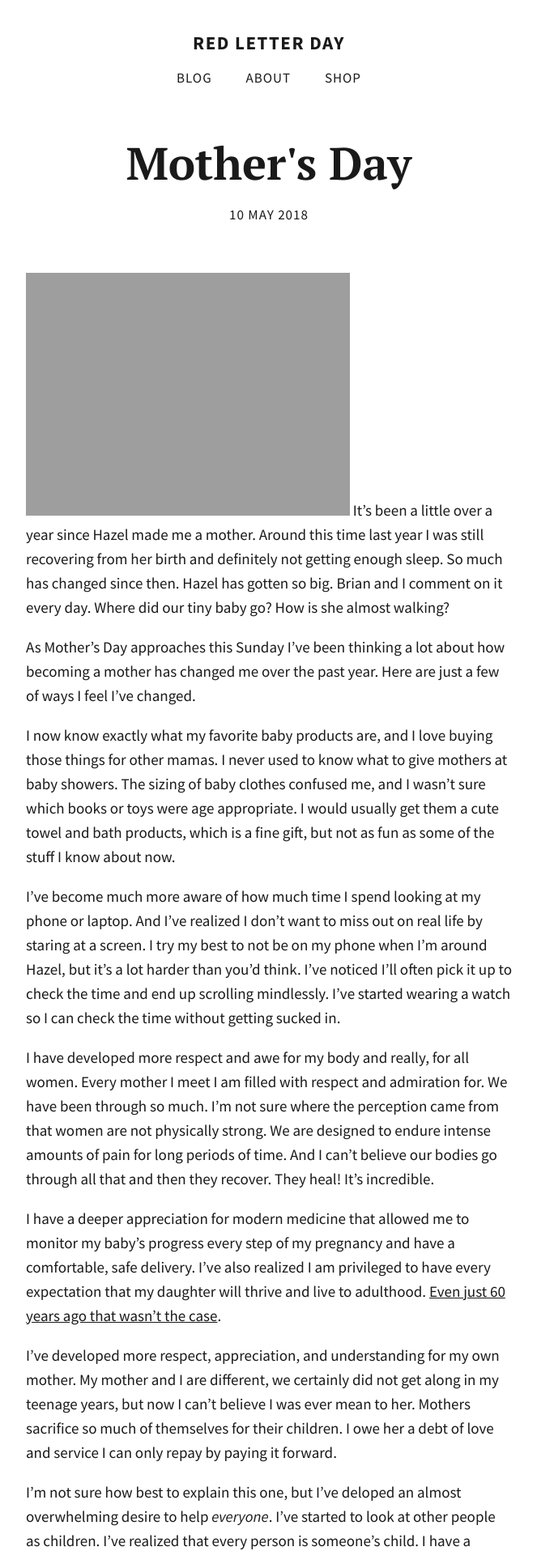
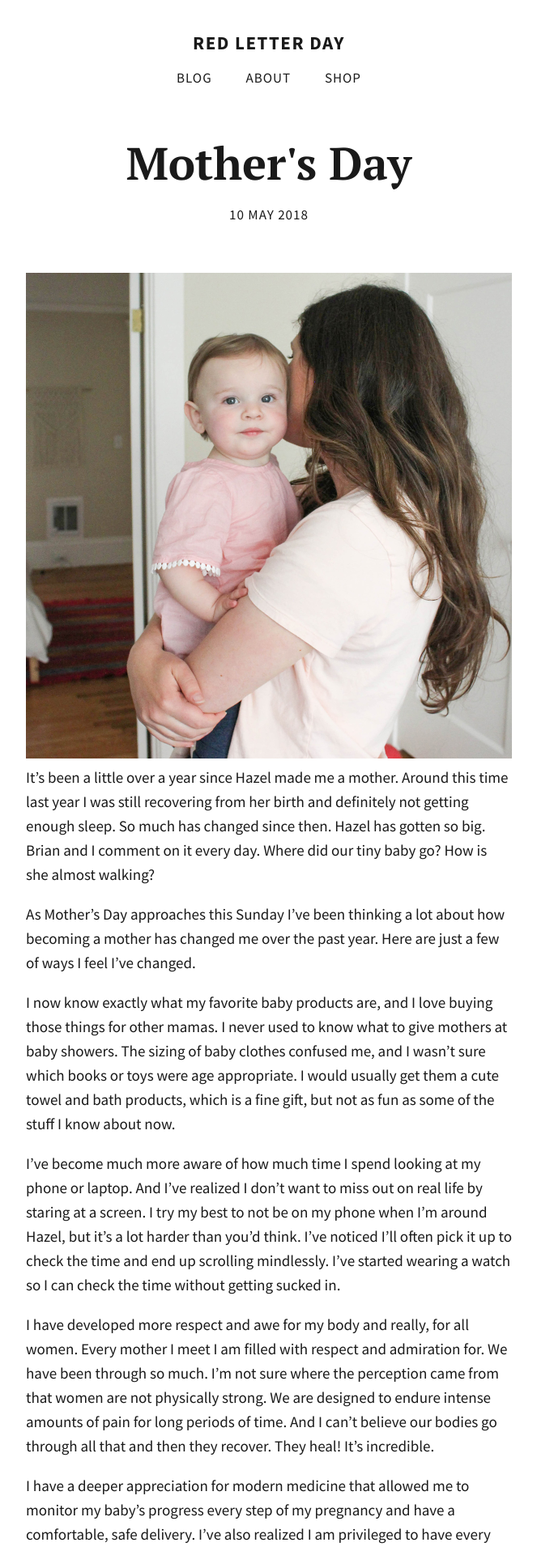
Before and after one commit to totiffany/totiffany.github.io, a Jekyll site: the page built from _posts/2018-05-10-Mother's-Day.md, in a window 1280 px wide. Shown: the top 1916 px of the page at 81% size, without its empty margins (308-971 px from the left). Built offline with Jekyll 4.4.1, drawn with Linux system fonts in a browser that asks for light colours; our own code applies the rules of GitHub Pages for plain Markdown files; comment, search, counter and statistics services are not loaded.

Commit message:
fixed photo link

```diff
--- a/_posts/2018-05-10-Mother's-Day.md
+++ b/_posts/2018-05-10-Mother's-Day.md
@@ -8,8 +8,7 @@ description: >-
   walking?
 image: tiffany-hazel-1-2.jpg
 ---
-![]({{site.baseurl}}/img/![tiffany-hazel-1-2.jpg]({{site.baseurl}}/img/tiffany-hazel-1-2.jpg)
-)
+![tiffany-hazel-1-2.jpg]({{site.baseurl}}/img/tiffany-hazel-1-2.jpg)
 It's been a little over a year since Hazel made me a mother. Around this time last year I was still recovering from her birth and definitely not getting enough sleep. So much has changed since then. Hazel has gotten so big. Brian and I comment on it every day. Where did our tiny baby go? How is she almost walking?
 
 As Mother’s Day approaches this Sunday I’ve been thinking a lot about how becoming a mother has changed me over the past year. Here are just a few of ways I feel I've changed.
```
